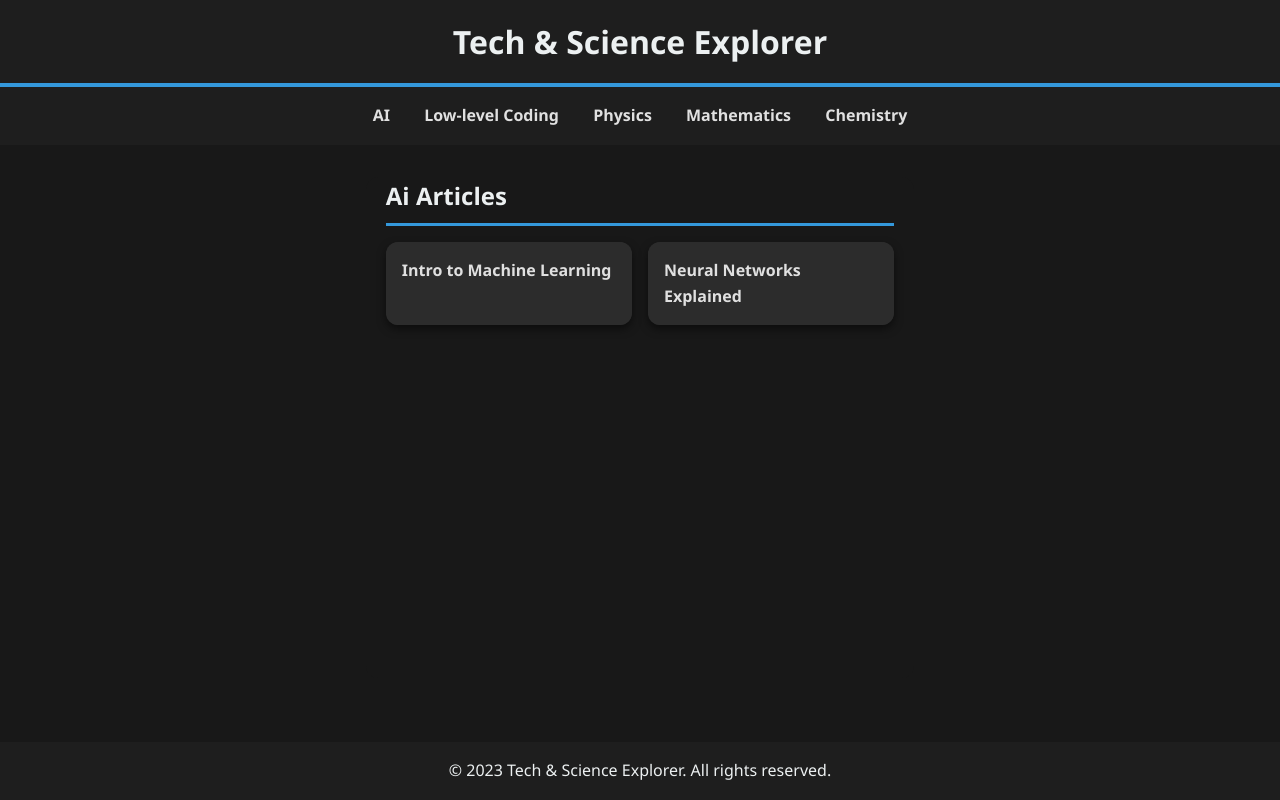
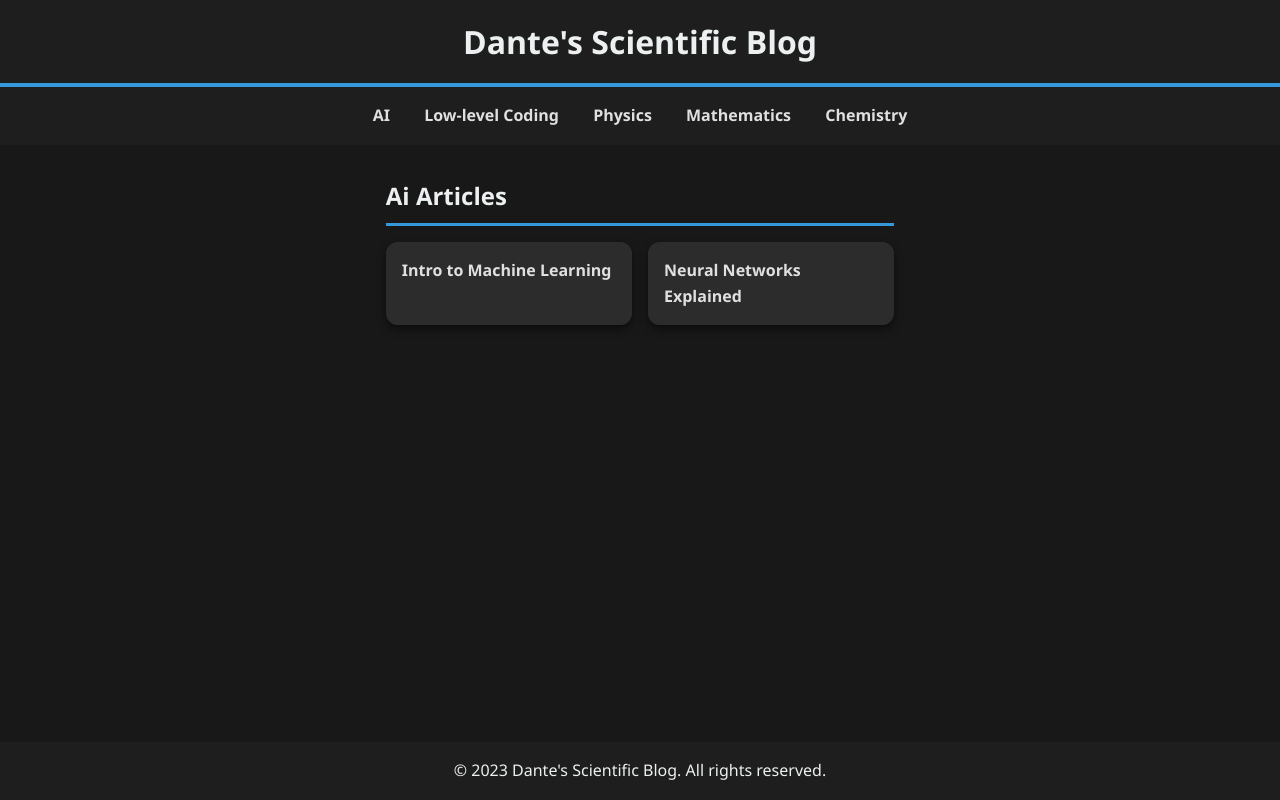
Before and after one commit to 0danteh/0danteh.github.io, a plain HTML site: page index.html in a window 1280 px wide. Drawn offline with Linux system fonts and the light colour scheme.

Commit message:
Update index.html

```diff
--- a/index.html
+++ b/index.html
@@ -3,7 +3,7 @@
 <head>
     <meta charset="UTF-8">
     <meta name="viewport" content="width=device-width, initial-scale=1.0">
-    <title>Tech & Science Explorer</title>
+    <title>Dante's Scientific Blog</title>
     <style>
         * {
             box-sizing: border-box;
@@ -120,7 +120,7 @@
 </head>
 <body>
     <header>
-        <h1>Tech & Science Explorer</h1>
+        <h1>Dante's Scientific Blog</h1>
     </header>
     <nav>
         <a href="#/ai">AI</a>
@@ -133,7 +133,7 @@
     <main id="content"></main>
 
     <footer>
-        <p>&copy; 2023 Tech & Science Explorer. All rights reserved.</p>
+        <p>&copy; 2023 Dante's Scientific Blog. All rights reserved.</p>
     </footer>
 
     <script>
```
